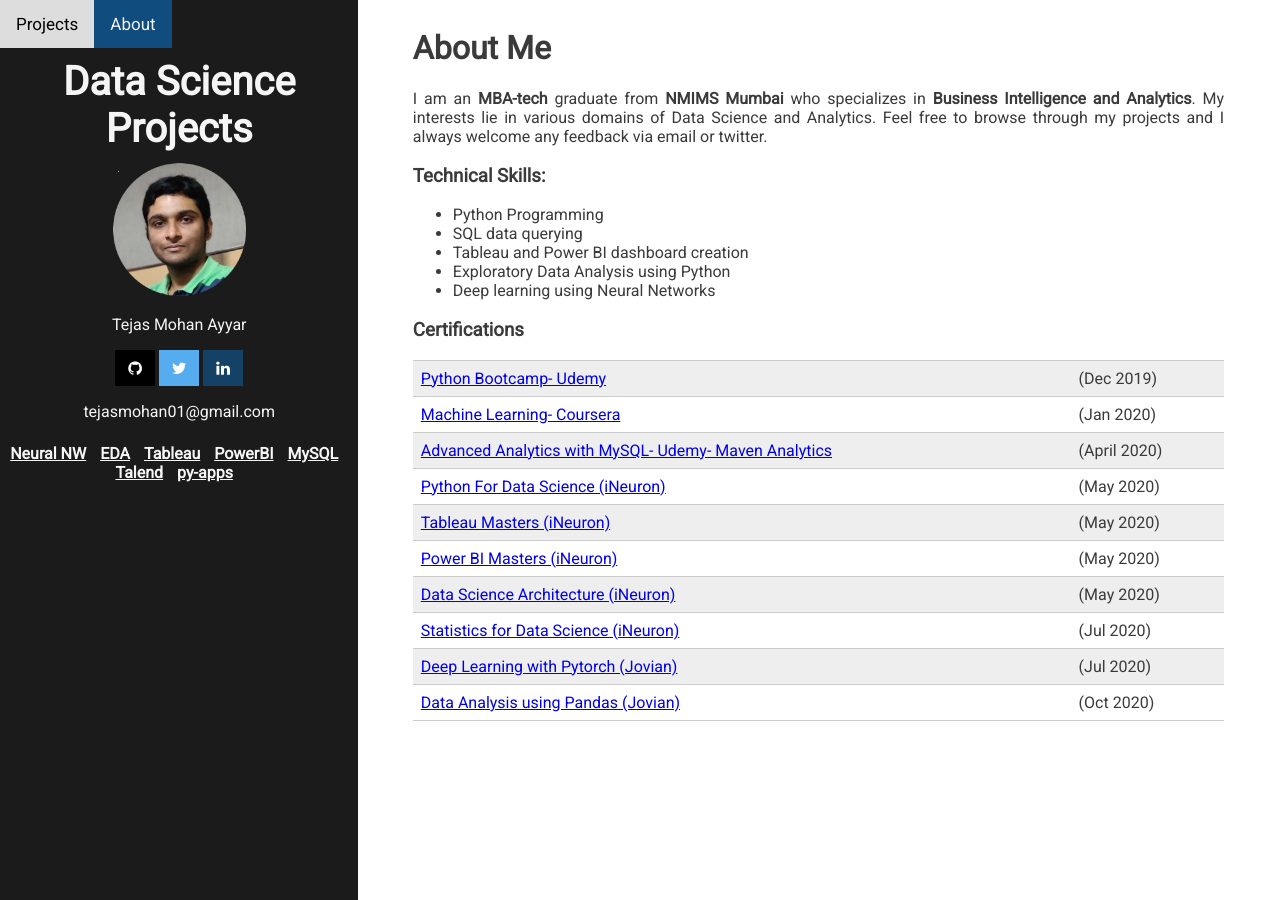
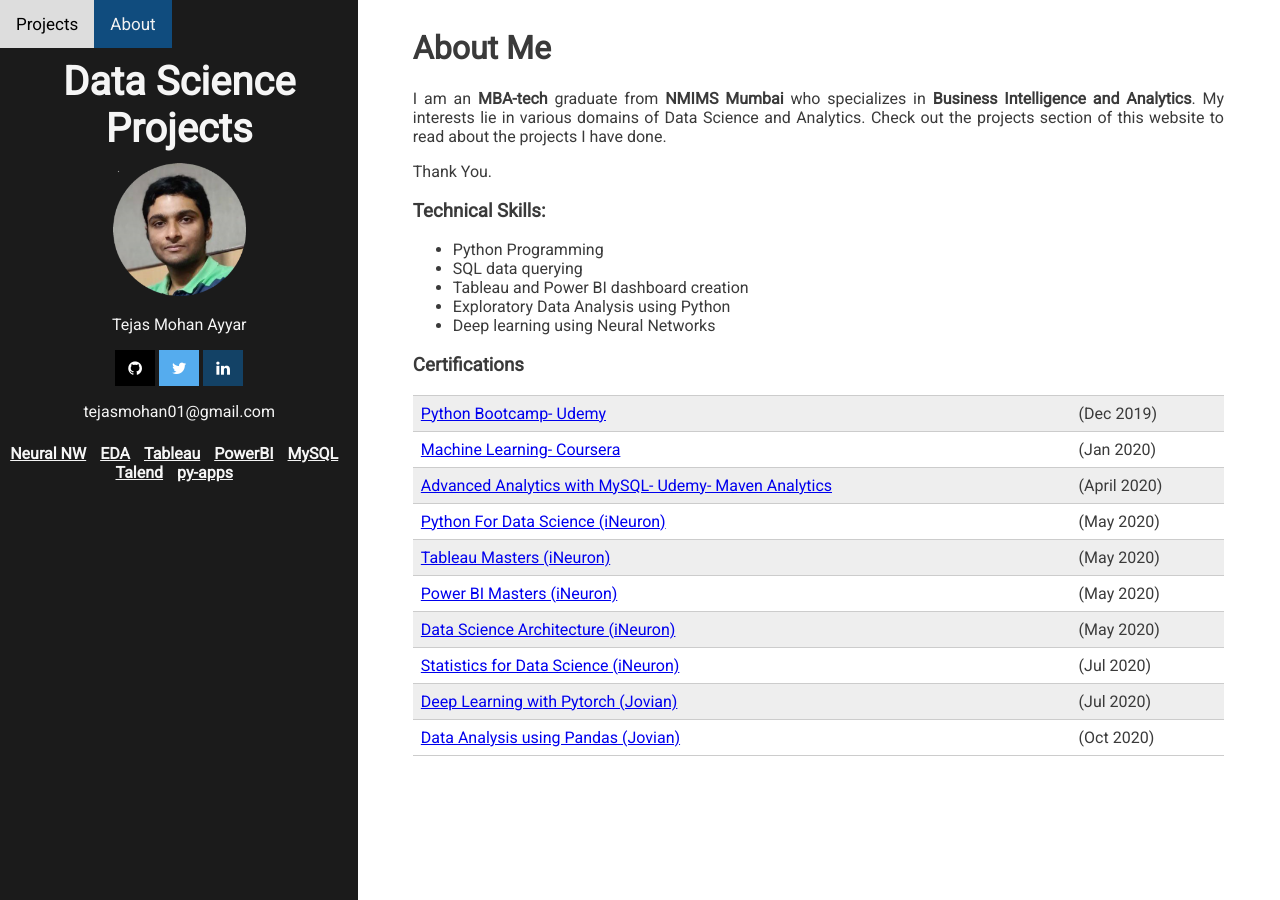
Before and after one commit to tejasmohanayyar/tejasmohanayyar.github.io, a Jekyll site: the page built from _posts/2020-07-18-about.md, in a window 1280 px wide. Built offline with Jekyll 4.4.1, drawn with Linux system fonts in a browser that asks for light colours.

Commit message:
Update 2020-07-18-about.md

```diff
--- a/_posts/2020-07-18-about.md
+++ b/_posts/2020-07-18-about.md
@@ -6,7 +6,9 @@ permalink: about
 ---
 # About Me
 
-I am an **MBA-tech** graduate from **NMIMS Mumbai** who specializes in **Business Intelligence and Analytics**. My interests lie in various domains of Data Science and Analytics. Feel free to browse through my projects and I always welcome any feedback via email or twitter.
+I am an **MBA-tech** graduate from **NMIMS Mumbai** who specializes in **Business Intelligence and Analytics**. My interests lie in various domains of Data Science and Analytics. Check out the projects section of this website to read about the projects I have done.
+
+Thank You.
 
 ### Technical Skills:
 
```
